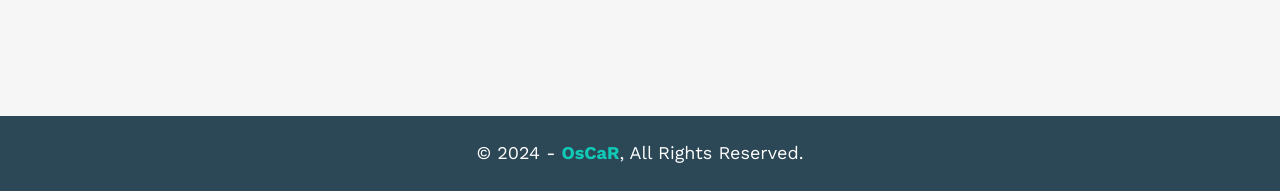
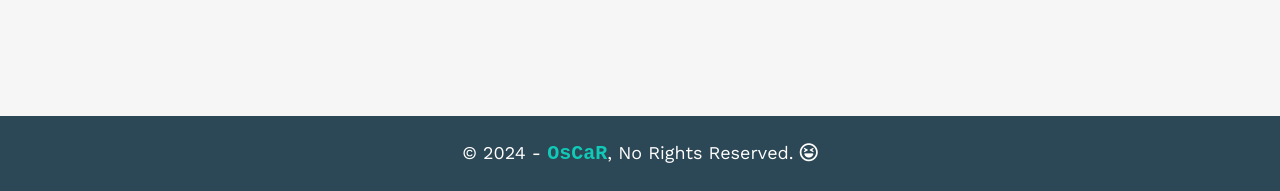
Before and after one commit to OsCxGH/Leon-Template, a plain HTML site: page index.html in a window 1280 px wide. Shown: the part 4053-4244 px from the top of the page. Drawn offline with nearby package versions, Linux system fonts and the light colour scheme.

Commit message:
Leon-Template

```diff
--- a/css/style.css
+++ b/css/style.css
@@ -524,6 +524,8 @@ body > .scroll-to-top > a:hover {
 }
 .footer > p > span {
 	color: var(--primaryColor);
+	font-family: monospace;
+	font-size: 20px;
 	font-weight: 700;
 }
 /* Footer Section Styling End */
--- a/index.html
+++ b/index.html
@@ -209,7 +209,10 @@
 			</div>
 		</div>
 		<div class="footer">
-			<p>&copy; 2024 - <span>OsCaR</span>, All Rights Reserved.</p>
+			<p>
+				&copy; 2024 - <span>OsCaR</span>, No Rights Reserved.
+				<i class="fa-regular fa-laugh-squint"></i>
+			</p>
 		</div>
 		<div class="scroll-to-top">
 			<a href="#">
```
